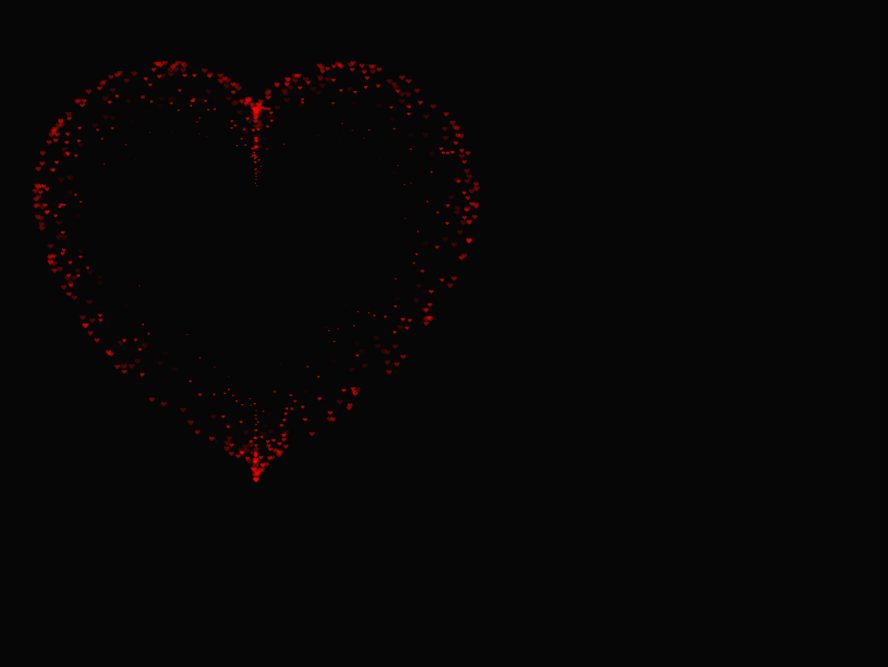
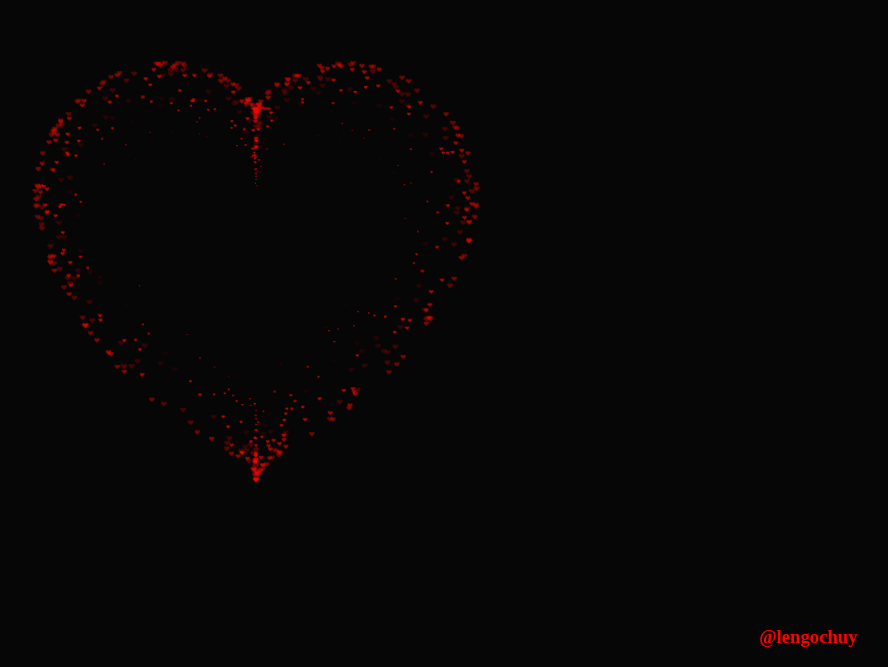
Before and after one commit to Lengochuy1302/html_project_tym_v3, a plain HTML site: page index.html in a window 1280 px wide. Shown: the part 133-800 px from the top of the page, without its empty margins (384-1272 px from the left). Drawn offline with Linux system fonts and the light colour scheme.

Commit message:
Update index.html

```diff
--- a/index.html
+++ b/index.html
@@ -22,6 +22,7 @@ canvas {
   </style>
  </HEAD>
  <BODY>
+  <h3 style="position: absolute; bottom: 0%; right: 3%; z-index: 999999; color: red;">@lengochuy</h3>
   <div class="box">
     <canvas id="pinkboard"></canvas>
   </div>
```
